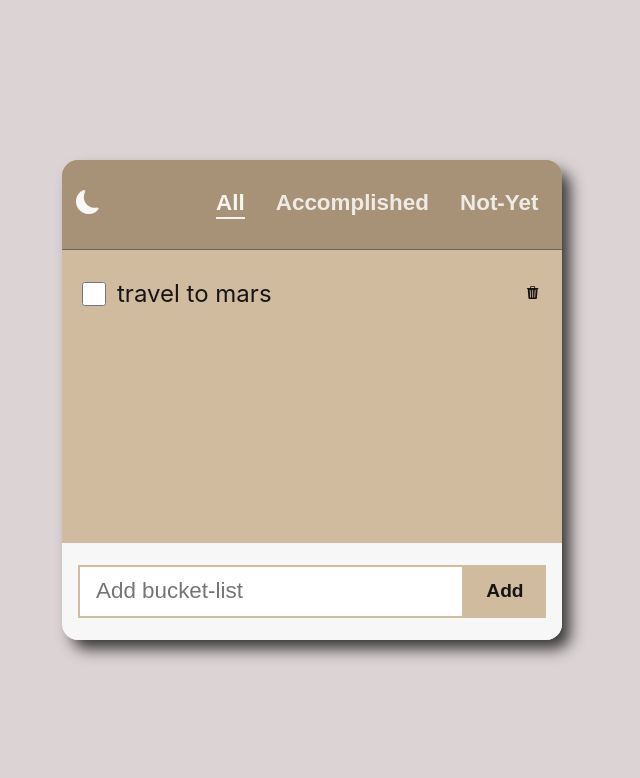
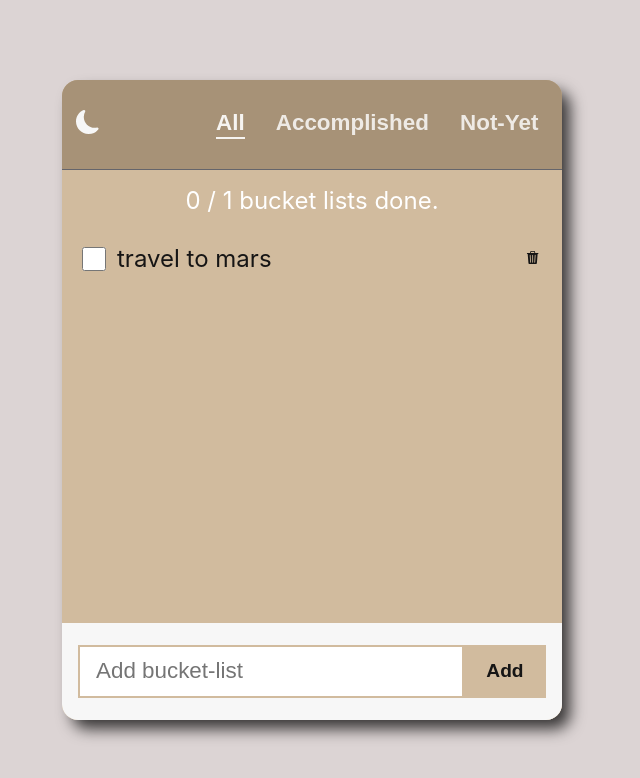
Before and after one commit to jin1401/bucket-list, a React (Create React App) app: page / in a window 1280 px wide. Shown: the top 778 px of the page, without its empty margins (328-968 px from the left). Built offline with nearby package versions, Linux system fonts and the light colour scheme.

Commit message:
feat: add statistic board

```diff
--- a/src/App.js
+++ b/src/App.js
@@ -3,6 +3,7 @@ import "./App.css";
 import Bucketlist from "./components/Bucketlist/Bucketlist";
 import Header from "./components/Header/Header";
 import DarkmodeProvider from "./Context/DarkmodeProvider";
+import Board from "./components/Board/Board";
 
 const filters = ["all", "accomplished", "not-yet"];
 function App() {
--- /dev/null
+++ b/src/components/Board/Board.jsx
@@ -0,0 +1,11 @@
+import React, { useState } from 'react';
+import styles from './Board.module.css'
+
+export default function Board({count, total}) {
+
+  return (
+    <div className={styles.board}>
+        {count} / {total} bucket lists done.
+    </div>
+  );
+}
--- /dev/null
+++ b/src/components/Board/Board.module.css
@@ -0,0 +1,7 @@
+.board {
+    display: flex;
+    justify-content: center;
+    padding-top: 1rem;
+    font-size: 1.5rem;
+    color: var(--color-accent);
+}
--- a/src/components/Bucketlist/Bucketlist.jsx
+++ b/src/components/Bucketlist/Bucketlist.jsx
@@ -2,6 +2,7 @@ import React, { useState } from 'react';
 import List from '../List/List';
 import AddBucketList from '../AddBucketList/AddBucketList';
 import styles from './Bucketlist.module.css'
+import Board from '../Board/Board';
 
 export default function Bucketlist({filter}) {
   const [lists, setLists] = useState([{id : 123, text: 'travel to mars', status: 'not-yet'}]);
@@ -11,8 +12,11 @@ export default function Bucketlist({filter}) {
   const handleChange = (updated) => setLists(lists.map((list)=>(list.id === updated.id ? updated : list)));
   const handleDelete = (deleted) => setLists(lists.filter((list) => (list.id !== deleted.id)));
   const filtered = getFilteredItems(lists, filter);
+  const accomplishedNumber = lists.filter(list => list.status==='accomplished').length;
+  const totalListsNumber = lists.length;
   return (
     <section className={styles.container}>
+      <Board count={accomplishedNumber} total={totalListsNumber}/>
       <ul className={styles.list}>
         {filtered.map((list)=>(
             <List
--- a/src/index.css
+++ b/src/index.css
@@ -40,7 +40,7 @@ body {
 
 #root {
     width: 100%;
-    height: 60%;
+    height: 80%;
     max-width: 500px;
     border-radius: 1rem;
     display: flex;
```
Also changed, not shown: 1 other file (tests, documents, lock files or other folders).
